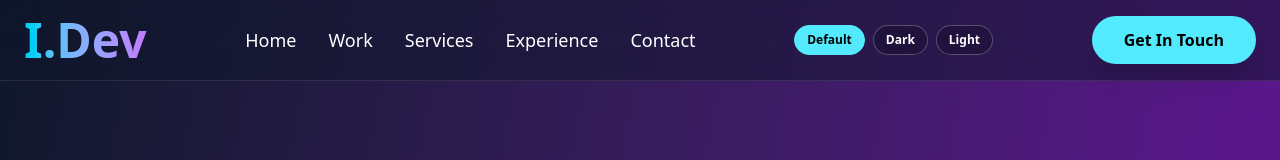
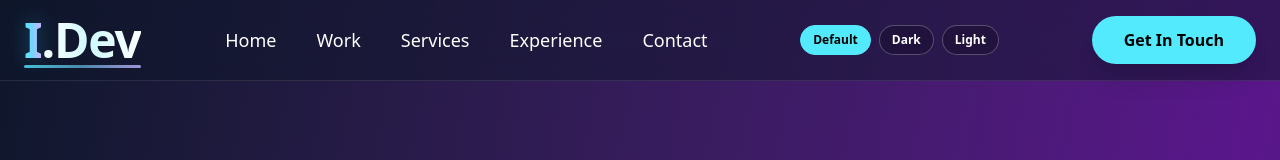
Before and after one commit to IshakAbdiazizHussen/Portfolio-website, a Next.js app: page / in a window 1280 px wide. Shown: the top 160 px of the page. Built offline with nearby package versions, Linux system fonts and the light colour scheme.

Commit message:
Make something else with the of I.DEV

```diff
--- a/src/app/ThemeSwitcher.jsx
+++ b/src/app/ThemeSwitcher.jsx
@@ -4,7 +4,7 @@ import { useEffect, useState } from "react";
 
 const THEMES = ["default", "dark", "light"];
 
-export default function ThemeSwitcher() {
+export default function ThemeSwitcher({ compact = false }) {
   const [theme, setTheme] = useState("default");
 
   useEffect(() => {
@@ -21,13 +21,13 @@ export default function ThemeSwitcher() {
   }
 
   return (
-    <div className="flex items-center gap-2">
+    <div className={compact ? "grid grid-cols-3 gap-2 w-full" : "flex items-center gap-2"}>
       {THEMES.map((item) => (
         <button
           key={item}
           type="button"
           onClick={() => applyTheme(item)}
-          className={`px-3 py-1.5 rounded-full text-xs font-semibold border transition ${
+          className={`px-3 py-1.5 rounded-full text-xs font-semibold border transition text-center ${
             theme === item
               ? "bg-cyan-300 text-black border-cyan-300"
               : "bg-black/20 text-white border-white/25 hover:bg-white/10"
--- a/src/app/page.js
+++ b/src/app/page.js
@@ -27,12 +27,18 @@ export default function Home() {
           <nav className="container mx-auto px-6 py-4">
             <input id="nav-toggle" type="checkbox" className="peer sr-only" />
 
-            <div className="flex items-center justify-between">
-              <h1 className="text-4xl md:text-5xl font-bold bg-gradient-to-r from-cyan-400 to-purple-400 bg-clip-text text-transparent">
-                I.Dev
+            <div className="flex items-center justify-between gap-4 md:gap-6">
+              <h1 className="relative">
+                <span className="text-4xl md:text-5xl font-extrabold tracking-tight bg-gradient-to-r from-cyan-300 via-sky-300 to-violet-300 bg-clip-text text-transparent drop-shadow-[0_0_10px_rgba(34,211,238,0.35)]">
+                  I
+                </span>
+                <span className="text-4xl md:text-5xl font-extrabold tracking-tight bg-gradient-to-r from-white via-cyan-100 to-white bg-clip-text text-transparent">
+                  .Dev
+                </span>
+                <span className="absolute -bottom-1 left-0 h-[3px] w-full rounded-full bg-gradient-to-r from-cyan-300/80 via-sky-300/60 to-violet-300/80"></span>
               </h1>
 
-              <ul className="hidden md:flex items-center gap-8 text-lg font-medium">
+              <ul className="hidden md:flex items-center gap-10 text-lg font-medium">
                 <li><a href="#home" className="hover:text-cyan-300 transition">Home</a></li>
                 <li><a href="#work" className="hover:text-cyan-300 transition">Work</a></li>
                 <li><a href="#services" className="hover:text-cyan-300 transition">Services</a></li>
@@ -40,44 +46,46 @@ export default function Home() {
                 <li><a href="#contact" className="hover:text-cyan-300 transition">Contact</a></li>
               </ul>
 
-              <div className="hidden md:block">
+              <div className="hidden md:block ml-2">
                 <ThemeSwitcher />
               </div>
 
               <a
                 href="#contact-special"
-                className="hidden md:inline-flex px-8 py-3 bg-cyan-300 text-black font-bold rounded-full hover:bg-cyan-400 hover:scale-105 transition-all duration-200 shadow-xl"
+                className="hidden md:inline-flex ml-2 px-8 py-3 bg-cyan-300 text-black font-bold rounded-full hover:bg-cyan-400 hover:scale-105 transition-all duration-200 shadow-xl"
               >
                 Get In Touch
               </a>
 
               <label
                 htmlFor="nav-toggle"
-                className="md:hidden inline-flex flex-col items-center justify-center rounded-lg border border-white/20 px-3 py-2 cursor-pointer"
+                className="md:hidden inline-flex flex-col items-center justify-center rounded-xl border border-white/20 bg-white/5 px-3 py-2 cursor-pointer shadow-lg"
                 aria-label="Toggle navigation menu"
               >
-                <span className="block h-0.5 w-5 bg-white mb-1.5"></span>
-                <span className="block h-0.5 w-5 bg-white mb-1.5"></span>
-                <span className="block h-0.5 w-5 bg-white"></span>
+                <span className="block h-0.5 w-5 bg-white mb-1.5 rounded-full"></span>
+                <span className="block h-0.5 w-5 bg-white mb-1.5 rounded-full"></span>
+                <span className="block h-0.5 w-5 bg-white rounded-full"></span>
               </label>
             </div>
 
-            <div className="md:hidden overflow-hidden max-h-0 peer-checked:max-h-96 transition-all duration-300">
-              <ul className="pt-4 pb-2 flex flex-col gap-4 text-lg font-medium">
-                <li><a href="#home" className="hover:text-cyan-300 transition">Home</a></li>
-                <li><a href="#work" className="hover:text-cyan-300 transition">Work</a></li>
-                <li><a href="#services" className="hover:text-cyan-300 transition">Services</a></li>
-                <li><a href="#experience" className="hover:text-cyan-300 transition">Experience</a></li>
-                <li><a href="#contact" className="hover:text-cyan-300 transition">Contact</a></li>
+            <div className="md:hidden overflow-hidden max-h-0 peer-checked:max-h-[36rem] transition-all duration-300">
+              <div className="mt-4 mb-2 rounded-2xl border border-white/10 bg-black/25 backdrop-blur-md p-4">
+              <ul className="flex flex-col gap-3 text-base font-semibold">
+                <li><a href="#home" className="block px-4 py-2.5 rounded-xl bg-white/5 border border-white/10 hover:bg-cyan-300/15 hover:border-cyan-300/40 transition">Home</a></li>
+                <li><a href="#work" className="block px-4 py-2.5 rounded-xl bg-white/5 border border-white/10 hover:bg-cyan-300/15 hover:border-cyan-300/40 transition">Work</a></li>
+                <li><a href="#services" className="block px-4 py-2.5 rounded-xl bg-white/5 border border-white/10 hover:bg-cyan-300/15 hover:border-cyan-300/40 transition">Services</a></li>
+                <li><a href="#experience" className="block px-4 py-2.5 rounded-xl bg-white/5 border border-white/10 hover:bg-cyan-300/15 hover:border-cyan-300/40 transition">Experience</a></li>
+                <li><a href="#contact" className="block px-4 py-2.5 rounded-xl bg-white/5 border border-white/10 hover:bg-cyan-300/15 hover:border-cyan-300/40 transition">Contact</a></li>
               </ul>
               <a
                 href="#contact-special"
-                className="mb-2 w-full text-center px-8 py-3 bg-cyan-300 text-black font-bold rounded-full hover:bg-cyan-400 transition-all duration-200 shadow-xl"
+                className="mt-4 mb-3 w-full text-center px-8 py-3 bg-cyan-300 text-black font-bold rounded-xl hover:bg-cyan-400 transition-all duration-200 shadow-xl"
               >
                 Get In Touch
               </a>
-              <div className="mt-2 mb-2">
-                <ThemeSwitcher />
+              <div className="mt-2">
+                <ThemeSwitcher compact />
+              </div>
               </div>
             </div>
           </nav>
```
